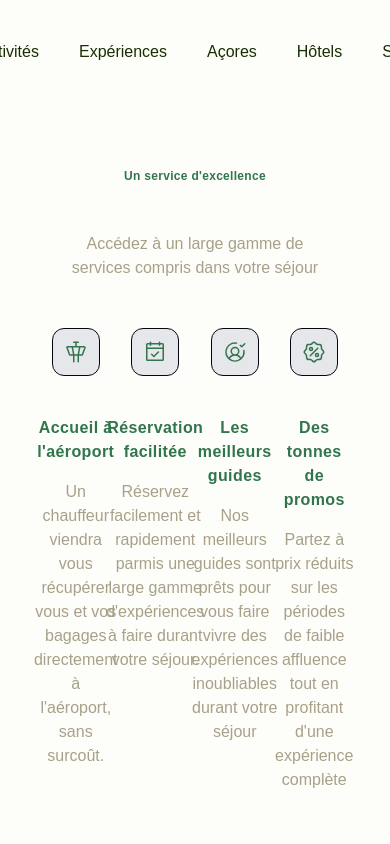
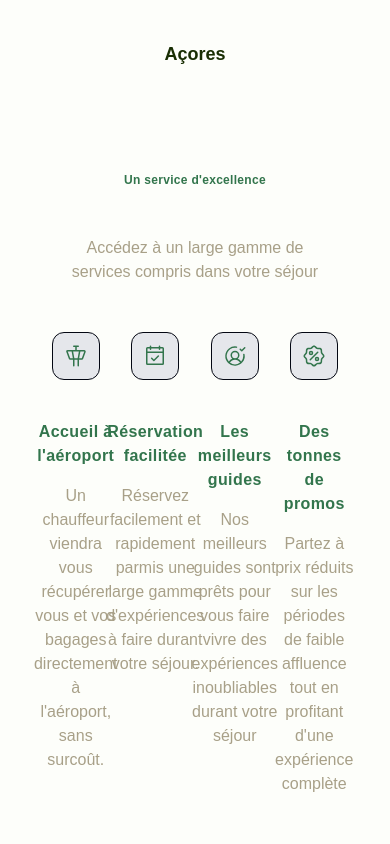
Before and after one commit to G-Theo18/TP1-TailwindCSS, a React (Vite) app: page / in a window 390 px wide. Shown: the top 844 px of the page. Built offline with nearby package versions, Linux system fonts and the light colour scheme; a web font is replaced by a local one.

Commit message:
Responsive Menu

```diff
--- a/src/components/sections/menu.tsx
+++ b/src/components/sections/menu.tsx
@@ -1,11 +1,19 @@
 export default function Menu() {
   return (
-    <nav className="flex items-center justify-center my-10 gap-10">
-      <a href="#" className="hover:font-bold">Activités</a>
-      <a href="#" className="hover:font-bold">Expériences</a>
-      <a href="#" className="hover:font-bold">Açores</a>
-      <a href="#" className="hover:font-bold">Hôtels</a>
-      <a href="#" className="hover:font-bold">Spa</a>
+    <nav className="grid grid-cols-3 items-center my-10">
+      <div className="hidden md:flex col-start-1 items-center gap-10">
+        <a href="#" className="hover:font-bold">Activités</a>
+        <a href="#" className="hover:font-bold">Expériences</a>
+      </div>
+
+      <div className="col-start-2 flex justify-center">
+        <a href="#" className="font-bold text-lg">Açores</a>
+      </div>
+
+      <div className="hidden md:flex col-start-3 justify-end items-center gap-10">
+        <a href="#" className="hover:font-bold">Hôtels</a>
+        <a href="#" className="hover:font-bold">Spa</a>
+      </div>
     </nav>
   );
 }
```
